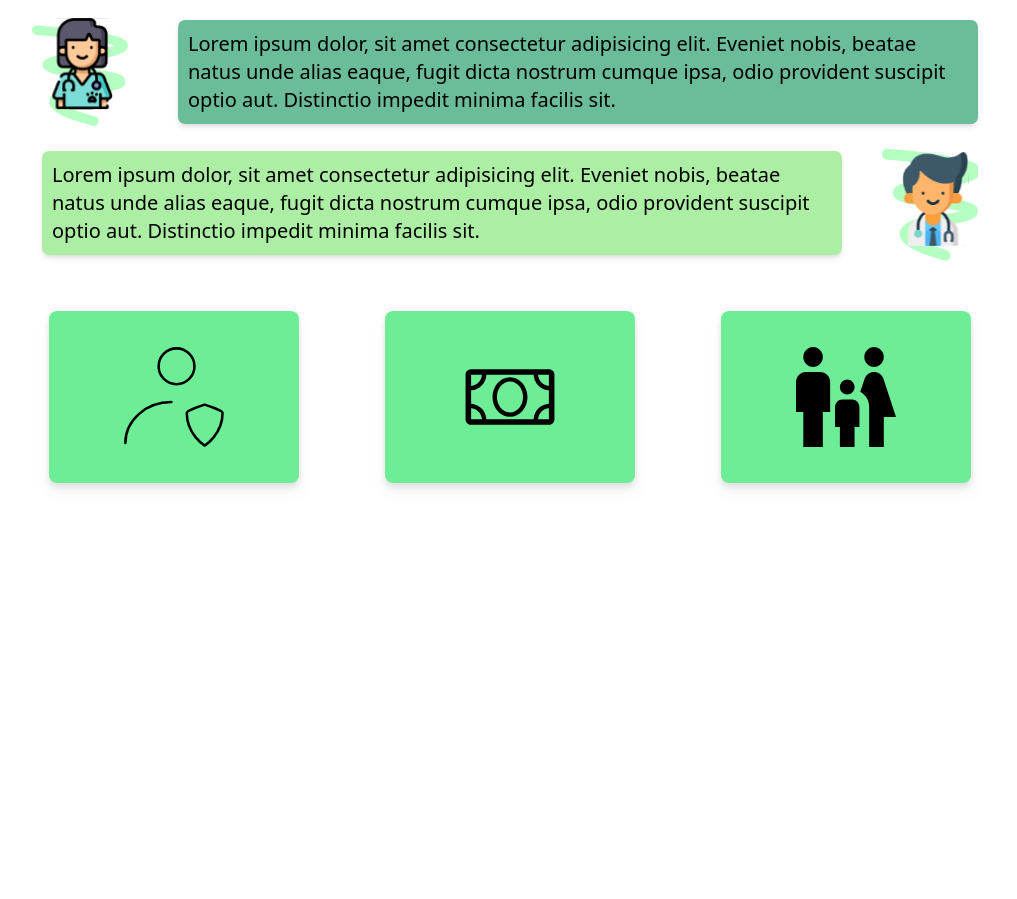
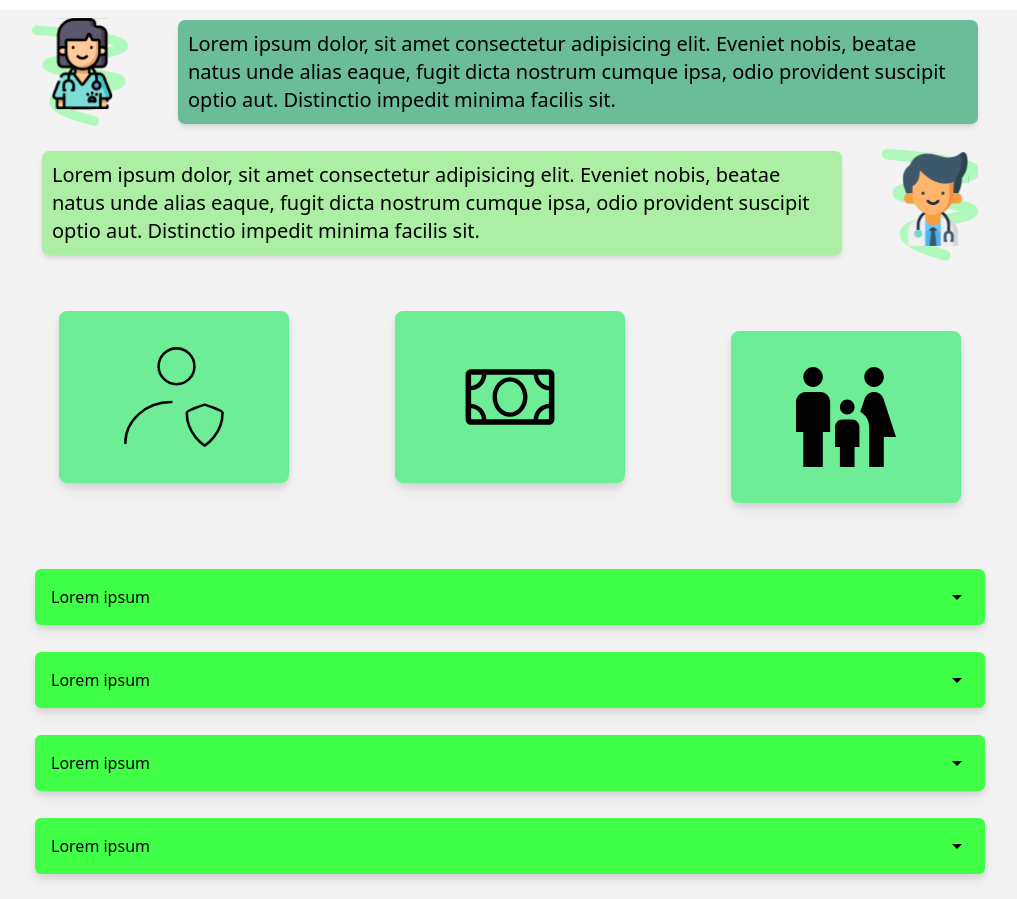
Before and after one commit to PedroVenchiarutti/ajudaJa-Project, a React (Vite) app: page / in a window 1280 px wide. Shown: the top 899 px of the page, without its empty margins (130-1147 px from the left). Before the commit the page ends 800 px from the top, so only its background shows below. Built offline with nearby package versions, Linux system fonts and the light colour scheme.

Commit message:
add: component FAQ with animation

```diff
--- a/src/Components/Cards/Cards.jsx
+++ b/src/Components/Cards/Cards.jsx
@@ -13,16 +13,34 @@ export default function Cards() {
     const [familyToggle, setFamilyToggle] = useState()
 
     const classBoxInformation = 'animate-CardInformationToDown max-w-[1080px] grid grid-cols-1 md:grid-cols-3 auto-rows-auto p-10 justify-items-center md:gap-2  md:pb-[200px] m-auto'
-    const boxGreen = 'px-16 py-9 bg-cardGreenBg w-[250px] sm:w-[500px] md:w-[250px] rounded-lg z-50  mb-[-50px] relative '
+    const boxGreen = 'px-16 py-9 bg-cardGreenBg w-[250px] sm:w-[500px] md:w-[230px] rounded-lg z-50  mb-[-50px] relative '
     const imageSVG = 'w-[100px] m-auto z-auto'
     const titleBox = 'text-xl font-medium '
     const textBox = 'text-sm p-2 '
+
+    const downFAQ = () => {
+        if(family || money || lifeSecurity ) {
+            return 'animate-CardInformationToDown max-w-[1080px] grid grid-cols-1 md:grid-cols-3 auto-rows-auto p-10 justify-items-center md:gap-2  md:pb-[180px] m-auto'
+        } else {
+            return 'animate-CardInformationToDown max-w-[1080px] grid grid-cols-1 md:grid-cols-3 auto-rows-auto p-10 justify-items-center md:gap-2  md:pb-[50px] m-auto'
+        }
+    }
+
+    const testMoneyToggle = () => {
+        if(moneyToggle) {
+            return 'animate-CardInformationToDown2 md:animate-none  transform hover:scale-105 transition duration-300 justify-center content-center text-center drop-shadow-lg mt-[180px] mb-[70px] sm:mt-[130px] md:mt-[0px]'
+        } else if(!moneyToggle && family) {
+            return 'transform hover:scale-105 transition duration-300 justify-center content-center text-center drop-shadow-lg mb-[240px] sm:mb-[140px] md:mb-[120px]'
+        } else {
+            return 'transform hover:scale-105 transition duration-300 justify-center content-center text-center drop-shadow-lg mb-[30px]'
+        }
+    }
 
     return(
         <section className="w-full">
 
 
-            <div className={classBoxInformation}>
+            <div className={downFAQ()}>
 
                 {/* Box 1 */}
                 <div className={lifeSecurityToggle ? `transform hover:scale-105 transition duration-300 justify-center content-center text-center drop-shadow-lg ` : `transform hover:scale-105 transition duration-300 justify-center content-center text-center drop-shadow-lg mb-[70px]`}
@@ -43,7 +61,7 @@ export default function Cards() {
 
                     </div>
 
-                    <div className={ lifeSecurity  ? `animate-CardInformationToDown    bg-cardGrayBg  px-3    pt-16 pb-5 rounded-b-lg absolute w-[250px] sm:w-[500px] md:w-[250px]` : 'animate-CardInformationToTop  bg-cardGrayBg  px-3    pt-16 pb-5 rounded-b-lg absolute w-[250px] sm:w-[500px] md:w-[250px]'}   >
+                    <div className={ lifeSecurity  ? `animate-CardInformationToDown    bg-cardGrayBg  px-3    pt-16 pb-5 rounded-b-lg absolute w-[250px] sm:w-[500px] md:w-[230px]` : 'animate-CardInformationToTop  bg-cardGrayBg  px-3    pt-16 pb-5 rounded-b-lg absolute w-[250px] sm:w-[500px] md:w-[230px]'}   >
                         <h2 className={titleBox}>Sua vida mais segura</h2>
                         <p className={textBox}>
                             Com o <strong>Ajuda.já</strong> você contará com a
@@ -56,7 +74,7 @@ export default function Cards() {
                 {/* Other box */}
 
                 <div className={
-                    lifeSecurityToggle ? `animate-CardInformationToDown2 md:animate-none transform hover:scale-105 transition duration-300 justify-center content-center text-center drop-shadow-lg mt-[250px] mb-[70px] md:mt-[0px]` : `transform hover:scale-105 transition duration-300 justify-center content-center text-center drop-shadow-lg mb-[70px]`
+                    lifeSecurityToggle ? `animate-CardInformationToDown2 md:animate-none transform hover:scale-105 transition duration-300 justify-center content-center text-center drop-shadow-lg mt-[250px] mb-[70px] sm:mt-[200px] md:mt-[0px]` : `transform hover:scale-105 transition duration-300 justify-center content-center text-center drop-shadow-lg mb-[70px]`
                 }
                 onMouseEnter={e => {
                     setMoney(true)
@@ -75,7 +93,7 @@ export default function Cards() {
 
                     </div>
 
-                    <div className={ money  ? ` animate-CardInformationToDown   bg-cardGrayBg  px-3    pt-16 pb-5  rounded-b-lg absolute w-[250px] sm:w-[500px] md:w-[250px]` : 'animate-CardInformationToTop  bg-cardGrayBg  px-3    pt-16 pb-5 rounded-b-lg absolute w-[250px] sm:w-[500px] md:w-[250px]'}   >
+                    <div className={ money  ? ` animate-CardInformationToDown   bg-cardGrayBg  px-3    pt-16 pb-[10px]  rounded-b-lg absolute w-[250px] sm:w-[500px] md:w-[230px]` : 'animate-CardInformationToTop  bg-cardGrayBg  px-3    pt-16 pb-5 rounded-b-lg absolute w-[250px] sm:w-[500px] md:w-[230px]'}   >
                         <h2 className={titleBox}>Totalmente gratuito</h2>
                         <p className={textBox}>
                             O <strong>Ajuda.já</strong> visa ajudar a maioria das pessoas
@@ -83,14 +101,11 @@ export default function Cards() {
                         </p>
                         </div>
                 </div>
-
-
-
                 {/* Box - Family */}
 
-                <div className={
-                    moneyToggle ? ` animate-CardInformationToDown2 md:animate-none  transform hover:scale-105 transition duration-300 justify-center content-center text-center drop-shadow-lg mt-[180px] mb-[70px] sm:mt-[0px]` : `transform hover:scale-105 transition duration-300 justify-center content-center text-center drop-shadow-lg mb-[70px]`
-                }
+                {}
+
+                <div className={testMoneyToggle()}
                 onMouseEnter={e => {
                     setFamily(true)
                     setFamilyToggle(true)
@@ -108,7 +123,7 @@ export default function Cards() {
 
                     </div>
 
-                    <div className={ family  ? `animate-CardInformationToDown    bg-cardGrayBg  px-3    pt-16 pb-5 rounded-b-lg absolute w-[250px] sm:w-[500px] md:w-[250px] mb-10` : 'animate-CardInformationToTop  bg-cardGrayBg  px-3    pt-16 pb-5 rounded-b-lg absolute w-[250px] sm:w-[500px] md:w-[250px]'}   >
+                    <div className={ family  ? `animate-CardInformationToDown    bg-cardGrayBg   px-3    pt-16 pb-5 rounded-b-lg absolute w-[250px] sm:w-[500px] md:w-[230px] mb-10` : 'animate-CardInformationToTop  bg-cardGrayBg  px-3    pt-16 pb-5 rounded-b-lg absolute w-[250px] sm:w-[500px] md:w-[230px]'}   >
                         <h2 className={titleBox}>Proteja quem você ama</h2>
                         <p className={textBox}>
                         Com o <strong>Ajuda.já</strong>, você pode cadastrar pessoas que
--- /dev/null
+++ b/src/Components/FAQ/FAQ.jsx
@@ -0,0 +1,97 @@
+import React, { useState } from "react";
+import ArrowDropDownIcon from '@mui/icons-material/ArrowDropDown';
+import ArrowDropUpIcon from '@mui/icons-material/ArrowDropUp';
+import SubdirectoryArrowRightIcon from '@mui/icons-material/SubdirectoryArrowRight';
+
+export default function FAQ() {
+
+    const [FAQ1, setFAQ1] = useState(false)
+    const [FAQ2, setFAQ2] = useState(false)
+    const [FAQ3, setFAQ3] = useState(false)
+    const [FAQ4, setFAQ4] = useState(false)
+    const [FAQ5, setFAQ5] = useState(false)
+
+   const FAQ5ToUp = () => {
+    if(FAQ4) {
+        return ' w-[300px] sm:w-[500px] md:w-[750px] lg:w-[880px] xl:w-[950px]  title p-4 flex justify-between bg-faqGreenBg rounded-md relative mb-[-5px] z-50 mt-[160px] md:mt-[80px] sm:mt-[40px]'
+    } else if(!FAQ4 && FAQ5){
+        return ' w-[300px] sm:w-[500px] md:w-[750px] lg:w-[880px] xl:w-[950px]  title p-4 flex justify-between bg-faqGreenBg rounded-t-md relative mb-[-5px] z-50 '
+    } else {
+        return " w-[300px] sm:w-[500px] md:w-[750px] lg:w-[880px] xl:w-[950px]  title p-4 flex justify-between bg-faqGreenBg rounded-md relative mb-[-5px] z-50"
+    }
+   }
+
+    return (
+        <div className="w-full">
+            <div className={FAQ5 ? 'pb-[250px] sm:pb-[150px] md:pb-[100px] m-auto flex flex-col items-center justify-center max-w-[1080px]' : "pb-10 m-auto flex flex-col items-center justify-center max-w-[1080px]"}>
+
+                <div className="p-4 drop-shadow-lg  componentFaq ">
+                    <div className={FAQ1 ? ' w-[300px] sm:w-[500px] md:w-[750px] lg:w-[880px] xl:w-[950px]  title p-4 flex justify-between bg-faqGreenBg rounded-t-md relative mb-[-5px] z-50' : " w-[300px] sm:w-[500px] md:w-[750px] lg:w-[880px] xl:w-[950px]  title p-4 flex justify-between bg-faqGreenBg rounded-md relative mb-[-5px] z-50"} onClick={e => setFAQ1(!FAQ1)}>
+                        <h2 className="font-medium">Lorem ipsum</h2>
+                        {FAQ1 ? <ArrowDropUpIcon/> : <ArrowDropDownIcon/>}
+                    </div>
+                    <div className={FAQ1 ? `animate-faqAnimationToDown content p-3 bg-faqGrayBg flex justify-center items-center gap-5 absolute mb-10 w-[300px] sm:w-[500px] md:w-[750px] lg:w-[880px] xl:w-[950px]  pt-5 rounded-b-md` : `content p-3 bg-faqGrayBg flex justify-center items-center gap-5 absolute mb-10 w-[300px] sm:w-[500px] md:w-[750px] lg:w-[880px] xl:w-[950px]  pt-5 rounded-b-md
+                    animate-faqAnimationToTop`}>
+                        <SubdirectoryArrowRightIcon/>
+                        <p className='text-sm'>
+                            Lorem ipsum dolor sit amet consectetur adipisicing elit. Ducimus facilis aperiam velit enim rem ratione, possimus, quos aut sint pariatur, voluptatum eligendi perferendis modi commodi officiis! Molestiae sit molestias voluptate.</p>
+                    </div>
+                </div>
+
+                <div className="p-4 drop-shadow-lg  componentFaq ">
+                    <div className={FAQ1? ' w-[300px] sm:w-[500px] md:w-[750px] lg:w-[880px] xl:w-[950px]  title p-4 flex justify-between bg-faqGreenBg rounded-t-md relative mb-[-5px] z-50 mt-[160px] md:mt-[80px] sm:mt-[100px]' : " w-[300px] sm:w-[500px] md:w-[750px] lg:w-[880px] xl:w-[950px]  title p-4 flex justify-between bg-faqGreenBg rounded-md relative mb-[-5px] z-50"} onClick={e => setFAQ2(!FAQ2)}>
+                        <h2 className="font-medium">Lorem ipsum</h2>
+                        {FAQ2 ? <ArrowDropUpIcon/> : <ArrowDropDownIcon/>}
+                    </div>
+                    <div className={FAQ2 ? `animate-faqAnimationToDown content p-3 bg-faqGrayBg flex justify-center items-center gap-5 absolute mb-10 w-[300px] sm:w-[500px] md:w-[750px] lg:w-[880px] xl:w-[950px]  pt-5 rounded-b-md` : `content p-3 bg-faqGrayBg flex justify-center items-center gap-5 absolute mb-10 w-[300px] sm:w-[500px] md:w-[750px] lg:w-[880px] xl:w-[950px]  pt-5 rounded-b-md
+                    animate-faqAnimationToTop`}>
+                        <SubdirectoryArrowRightIcon/>
+                        <p className='text-sm'>
+                            Lorem ipsum dolor sit amet consectetur adipisicing elit. Ducimus facilis aperiam velit enim rem ratione, possimus, quos aut sint pariatur, voluptatum eligendi perferendis modi commodi officiis! Molestiae sit molestias voluptate.</p>
+                    </div>
+                </div>
+
+
+                <div className="p-4 drop-shadow-lg  componentFaq">
+                    <div className={FAQ2 ? ' w-[300px] sm:w-[500px] md:w-[750px] lg:w-[880px] xl:w-[950px]  title p-4 flex justify-between bg-faqGreenBg rounded-t-md relative mb-[-5px] z-50 mt-[160px] md:mt-[80px] sm:mt-[100px]' : " w-[300px] sm:w-[500px] md:w-[750px] lg:w-[880px] xl:w-[950px]  title p-4 flex justify-between bg-faqGreenBg rounded-md relative mb-[-5px] z-50"} onClick={e => setFAQ3(!FAQ3)}>
+                        <h2 className="font-medium">Lorem ipsum</h2>
+                        {FAQ3 ? <ArrowDropUpIcon/> : <ArrowDropDownIcon/>}
+                    </div>
+                    <div className={FAQ3 ? `animate-faqAnimationToDown content p-3 bg-faqGrayBg flex justify-center items-center gap-5 absolute mb-10 w-[300px] sm:w-[500px] md:w-[750px] lg:w-[880px] xl:w-[950px]  pt-5 rounded-b-md` : `content p-3 bg-faqGrayBg flex justify-center items-center gap-5 absolute mb-10 w-[300px] sm:w-[500px] md:w-[750px] lg:w-[880px] xl:w-[950px]  pt-5 rounded-b-md
+                    animate-faqAnimationToTop`}>
+                        <SubdirectoryArrowRightIcon/>
+                        <p className='text-sm'>
+                            Lorem ipsum dolor sit amet consectetur adipisicing elit. Ducimus facilis aperiam velit enim rem ratione, possimus, quos aut sint pariatur, voluptatum eligendi perferendis modi commodi officiis! Molestiae sit molestias voluptate.</p>
+                    </div>
+                </div>
+
+                <div className="p-4 drop-shadow-lg  componentFaq">
+                    <div className={FAQ3 ? ' w-[300px] sm:w-[500px] md:w-[750px] lg:w-[880px] xl:w-[950px]  title p-4 flex justify-between bg-faqGreenBg rounded-t-md relative mb-[-5px] z-50 mt-[160px] md:mt-[80px] sm:mt-[100px]' : " w-[300px] sm:w-[500px] md:w-[750px] lg:w-[880px] xl:w-[950px]  title p-4 flex justify-between bg-faqGreenBg rounded-md relative mb-[-5px] z-50"} onClick={e => setFAQ4(!FAQ4)}>
+                        <h2 className="font-medium">Lorem ipsum</h2>
+                        {FAQ4 ? <ArrowDropUpIcon/> : <ArrowDropDownIcon/>}
+                    </div>
+                    <div className={FAQ4 ? `animate-faqAnimationToDown content p-3 bg-faqGrayBg flex justify-center items-center gap-5 absolute mb-10 w-[300px] sm:w-[500px] md:w-[750px] lg:w-[880px] xl:w-[950px]  pt-5 rounded-b-md` : `content p-3 bg-faqGrayBg flex justify-center items-center gap-5 absolute mb-10 w-[300px] sm:w-[500px] md:w-[750px] lg:w-[880px] xl:w-[950px]  pt-5 rounded-b-md
+                    animate-faqAnimationToTop`}>
+                        <SubdirectoryArrowRightIcon/>
+                        <p className='text-sm'>
+                            Lorem ipsum dolor sit amet consectetur adipisicing elit. Ducimus facilis aperiam velit enim rem ratione, possimus, quos aut sint pariatur, voluptatum eligendi perferendis modi commodi officiis! Molestiae sit molestias voluptate.</p>
+                    </div>
+                </div>
+
+                <div className="p-4 drop-shadow-lg  componentFaq">
+                    <div className={FAQ5ToUp()} onClick={e => setFAQ5(!FAQ5)}>
+                        <h2 className="font-medium">Lorem ipsum</h2>
+                        {FAQ5 ? <ArrowDropUpIcon/> : <ArrowDropDownIcon/>}
+                    </div>
+                    <div className={FAQ5 ? `animate-faqAnimationToDown content p-3 bg-faqGrayBg flex justify-center items-center gap-5 absolute mb-[100px] w-[300px] sm:w-[500px] md:w-[750px] lg:w-[880px] xl:w-[950px]   pt-5 rounded-b-md` : `content p-3 bg-faqGrayBg flex justify-center items-center gap-5 absolute mb-10 w-[300px] sm:w-[500px] md:w-[750px] lg:w-[880px] xl:w-[950px]  pt-5 rounded-b-md
+                    animate-faqAnimationToTop`}>
+                        <SubdirectoryArrowRightIcon/>
+                        <p className='text-sm'>
+                            Lorem ipsum dolor sit amet consectetur adipisicing elit. Ducimus facilis aperiam velit enim rem ratione, possimus, quos aut sint pariatur, voluptatum eligendi perferendis modi commodi officiis! Molestiae sit molestias voluptate.</p>
+                    </div>
+                </div>
+
+            </div>
+        </div>
+    )
+}
--- a/src/Pages/HomePage/index.jsx
+++ b/src/Pages/HomePage/index.jsx
@@ -1,11 +1,13 @@
 import React from "react";
 import Information from "../../Components/Information/Information";
 import Cards from "../../Components/Cards/Cards";
+import FAQ from "../../Components/FAQ/FAQ";
 
 const HomePage = () => (
-    <div>
+    <div className="bg-white">
     <Information/>
     <Cards/>
+    <FAQ/>
     </div>
 
 )
--- a/tailwind.config.cjs
+++ b/tailwind.config.cjs
@@ -35,6 +35,14 @@ module.exports = {
         toLeft: {
           '0%': {transform: 'translateX(-20px)', opacity: '0'},
           '100%': {transform: 'translateX(0)', opacity: '1'}
+        },
+        toDownFAQ: {
+          '0%': {transform: 'translateY(-10px)', opacity: '0.5'},
+          '100%': {transform: 'translateY(0px)', opacity: '1'}
+        },
+        toUpFAQ: {
+          '0%': {transform: 'translateY(0px)', opacity: '1'},
+          '100%': {transform: 'translateY(-5px)', opacity: '0', visibility: 'hidden'}
         }
       },
       animation: {
@@ -44,7 +52,9 @@ module.exports = {
         'CardInformationToDown2': 'toDown2 1000ms',
         'CardInformationToTop2': 'toTop2 1000ms both;',
         'contentClass':'toLeft 1000ms;',
-        'contentClassReverse': 'toRight 1000ms;'
+        'contentClassReverse': 'toRight 1000ms;',
+        'faqAnimationToDown':' toDownFAQ 500ms',
+        'faqAnimationToTop':'toUpFAQ 500ms both'
       }
     },
     colors: {
```
